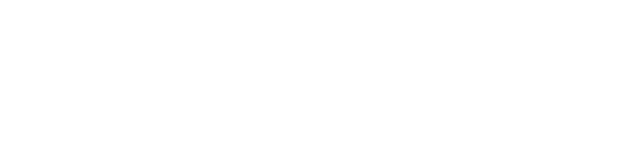
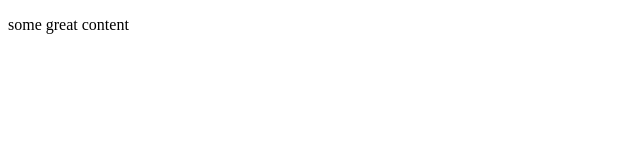
Before and after one commit to korynelson/korynelson.github.io, a plain HTML site: page index.html in a window 1280 px wide. Shown: the whole page, without its empty margins (0-640 px from the left). Drawn offline with Linux system fonts and the light colour scheme.

Commit message:
update index.html

```diff
--- a/index.html
+++ b/index.html
@@ -6,6 +6,6 @@
     <title>Document</title>
 </head>
 <body>
-
+    <p>some great content</p>
 </body>
 </html>
```
